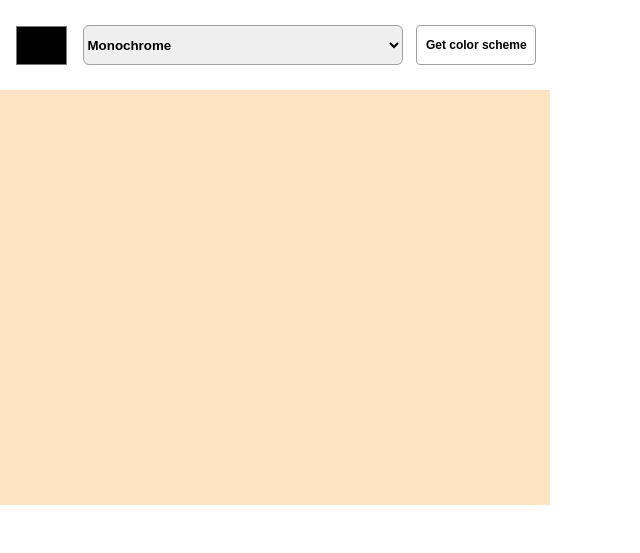
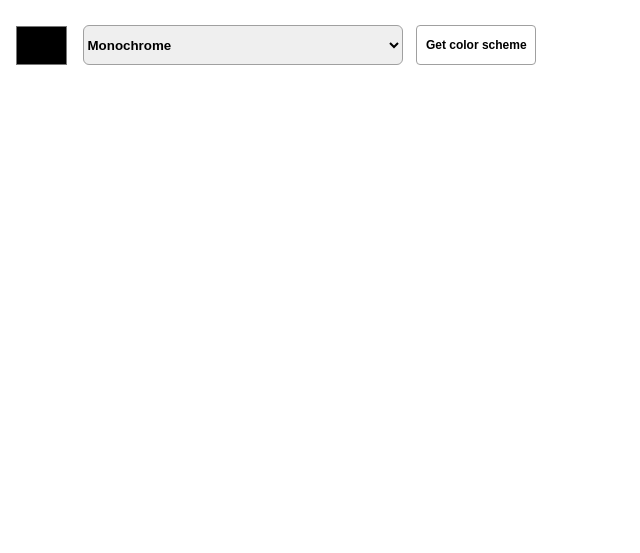
Before and after one commit to RadziSzop/colorPicker, a browser extension: page index.html in a window 1280 px wide. Shown: the whole page, without its empty margins (0-640 px from the left). Drawn offline with Linux system fonts and the light colour scheme.

Commit message:
changing README, fixing background styles

```diff
--- a/style.css
+++ b/style.css
@@ -52,7 +52,7 @@ option {
 .colorBox {
   width: 20%;
   height: 100%;
-  background-color: bisque;
+  background-color: rgb(255, 255, 255);
   /* border: 1px black solid; */
 }
 .color_values {
```
Also changed, not shown: 1 other file.
